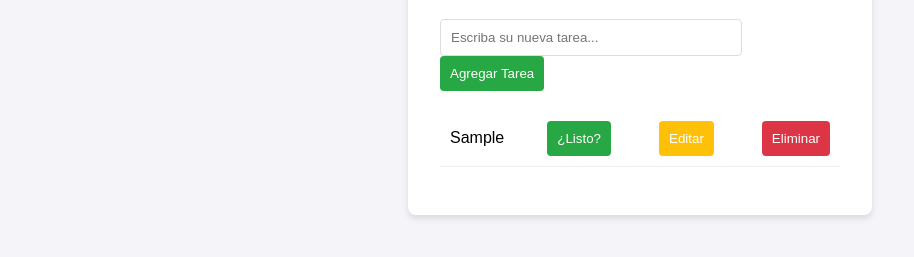
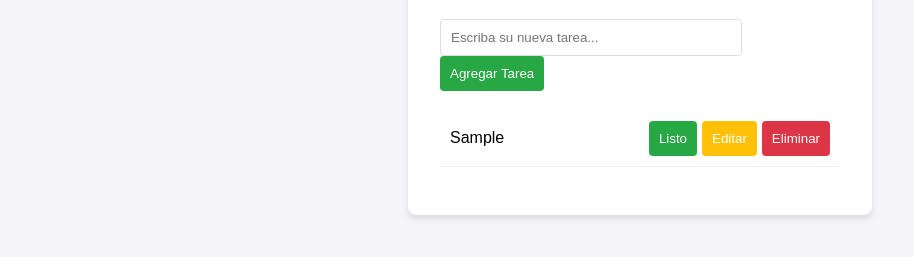
Before and after one commit to sonicisa456/ACTIVIDAD-2, a plain HTML site: page gestor.html in a window 1280 px wide. Both pictures are taken after typing "Sample" into the empty fields and a click on the button "Agregar Tarea". Shown: the part 151-408 px from the top of the page, without its empty margins (0-914 px from the left). Drawn offline with Linux system fonts and the light colour scheme.

Commit message:
creamos un script para guardar las tareas

```diff
--- a/app.js
+++ b/app.js
@@ -1,82 +1,77 @@
-// 1. Clase Tarea con sus propiedades y métodos
-class Tarea {
-    constructor(nombre, estado = false) {
-        this.nombre = nombre;
-        this.estado = estado; // false = incompleta, true = completa
-    }
 
-    actualizarEstado() {
-        this.estado = !this.estado;
-    }
+document.addEventListener('DOMContentLoaded', () => { // esto asegura que el DOM esté cargado
+    const tareaInput = document.getElementById('Nueva-Tarea');
+    const botonAgregar = document.getElementById('agregar-tarea');
+    const listaTareas = document.getElementById('lista-tareas');
 
-    editarContenido(nuevoNombre) {
-        this.nombre = nuevoNombre;
-    }
+    let tareas = JSON.parse(localStorage.getItem('misTareas')) || []; // carga las tareas que ya existen
 
+    tareas.forEach(tarea => crearElementoTarea(tarea)); // por cada tarea existente, crea un elemento en la lista
 
-}
+    botonAgregar.addEventListener('click', () => {
+        const texto = tareaInput.value.trim(); //trim para eliminar espacios en blanco
+        if (texto === '') return; // no agregar tareas vacías
 
-// 2. Clase GestorDeTareas para el almacenamiento
-class GestorDeTareas {
-    constructor() {
-        this.tareas = [];
-    }
-
-    agregarTarea(nombre) { //esto agrega una tarea
-        const nuevaTarea = new Tarea(nombre);
-        this.tareas.push(nuevaTarea);
-        this.mostrarEnDOM();
-    }
-
-    eliminarTarea(indice) { //esto elimina la tarea
-        this.tareas.splice(indice, 1);
-        this.mostrarEnDOM();
-    }
-
-    mostrarEnDOM() { //esto muestra las tareas en el DOM
-        const listaUl = document.getElementById('lista-tareas');
-        listaUl.innerHTML = '';
-
-        this.tareas.forEach((tarea, indice) => {
-            const li = document.createElement('li');
-            li.innerHTML = `
-                <span style="text-decoration: ${tarea.estado ? 'line-through' : 'none'}">
-                    ${tarea.nombre}
-                </span>
-                <button class="status-btn">¿Listo?</button>
-                <button class="edit-btn">Editar</button>
-                <button class="delete-btn">Eliminar</button>
-            `;
-
-            // Asigna eventos usando los métodos de las clases
-            li.querySelector('.status-btn').onclick = () => {
-                tarea.actualizarEstado();
-                this.mostrarEnDOM();
+        const nuevaTarea = { // crea un objeto tarea
+            texto: texto,
+            hecha: false
         };
 
-            li.querySelector('.edit-btn').onclick = () => {
-                const nuevo = prompt("Nuevo nombre:", tarea.nombre);
-                if (nuevo) {
-                    tarea.editarContenido(nuevo);
-                    this.mostrarEnDOM();
+        tareas.push(nuevaTarea); // agrega la nueva tarea al array
+        guardar();
+        crearElementoTarea(nuevaTarea);
+        tareaInput.value = '';
+    });
+
+    function crearElementoTarea(tarea) {// funcion para crear el elemento de la tarea en el DOM
+        const li = document.createElement('li');
+
+        const spanTexto = document.createElement('span');// elemento para el texto de la tarea
+        spanTexto.textContent = tarea.texto;// asigna el texto de la tarea
+        if (tarea.hecha) spanTexto.style.textDecoration = 'line-through';// si la tarea está hecha, la tacha
+
+        const divBotones = document.createElement('div');
+
+        const btnListo = document.createElement('button');
+        btnListo.textContent = 'Listo';
+        btnListo.onclick = () => {
+            tarea.hecha = !tarea.hecha;
+            spanTexto.style.textDecoration =
+                tarea.hecha ? 'line-through' : 'none';
+            guardar();
+        };
+
+        const btnEditar = document.createElement('button');
+        btnEditar.textContent = 'Editar';
+        btnEditar.classList.add('edit-btn');   // 👈 CLAVE
+        btnEditar.onclick = () => {
+            const nuevoTexto = prompt("Editar tarea:", tarea.texto);
+            if (nuevoTexto && nuevoTexto.trim() !== '') {
+                tarea.texto = nuevoTexto.trim();
+                spanTexto.textContent = tarea.texto;
+                guardar();
             }
         };
 
-            li.querySelector('.delete-btn').onclick = () => this.eliminarTarea(indice);
+        const btnEliminar = document.createElement('button');
+        btnEliminar.textContent = 'Eliminar';
+        btnEliminar.classList.add('delete-btn'); // 👈 CLAVE
+        btnEliminar.onclick = () => {
+            tareas = tareas.filter(t => t !== tarea);
+            guardar();
+            li.remove();
+        };
 
-            listaUl.appendChild(li);
-        });
-    }
+        divBotones.appendChild(btnListo);
+        divBotones.appendChild(btnEditar);
+        divBotones.appendChild(btnEliminar);
+
+        li.appendChild(spanTexto);
+        li.appendChild(divBotones);
+        listaTareas.appendChild(li);
     }
 
-// Inicialización
-const miGestor = new GestorDeTareas();
-const botonAdd = document.getElementById('agregar-tarea');
-const inputAdd = document.getElementById('Nueva-Tarea');
-
-botonAdd.onclick = () => {
-    if (inputAdd.value.trim()) {
-        miGestor.agregarTarea(inputAdd.value);
-        inputAdd.value = '';
+    function guardar() {
+        localStorage.setItem('misTareas', JSON.stringify(tareas));
     }
-};
+});
--- a/gestor.html
+++ b/gestor.html
@@ -7,6 +7,8 @@
     <link rel="stylesheet" href="stylesapp.css">
 
 </head>
+<body>
+
     <a href="index.html" class="boton-volver-header">← Volver a la web de enlaces</a>
     <div class="container">
         <h1>Gestor de Tareas</h1>
```
Also changed, not shown: script.js (added, +34 -0 lines). Lines whose indentation alone changed are shown as unchanged.
